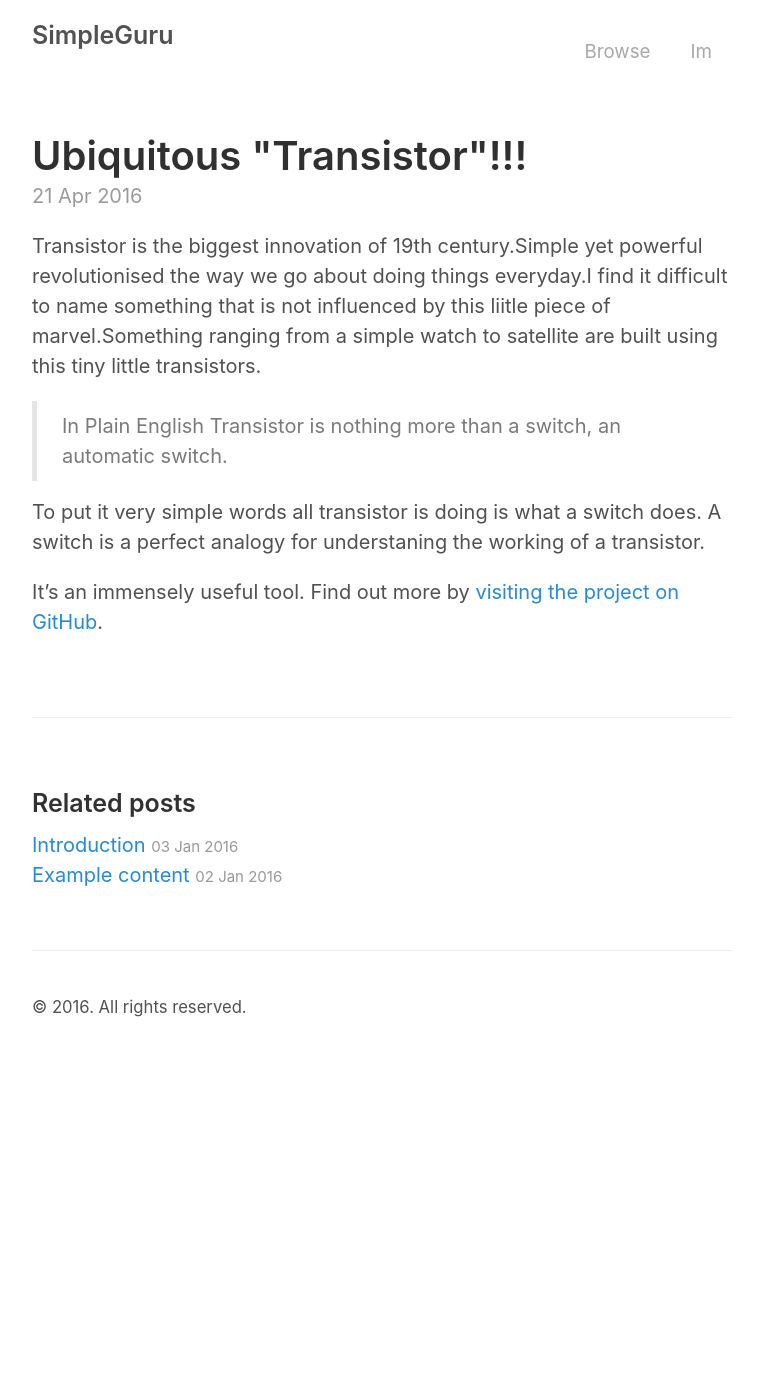
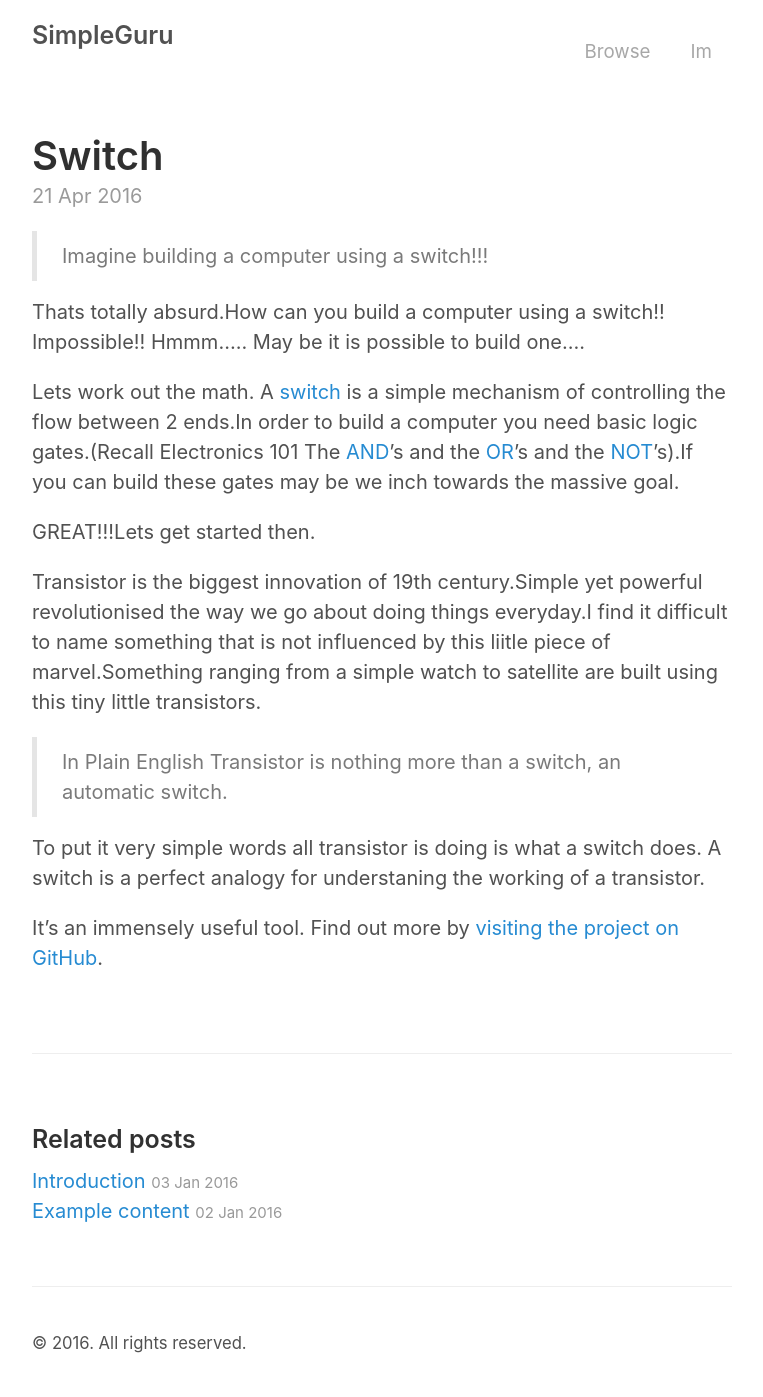
Before and after one commit to simple-guru/simple-guru.github.io, a Jekyll site: the page built from _posts/2016-04-21-transistor.md, in a window 1280 px wide. Shown: the whole page, without its empty margins (258-1021 px from the left). Built offline with Jekyll 4.4.1, drawn with Linux system fonts in a browser that asks for light colours; before the commit the page ends 1061 px from its top, so only the background shows below that.

Commit message:
transister changes

```diff
--- a/_posts/2016-04-21-transistor.md
+++ b/_posts/2016-04-21-transistor.md
@@ -1,7 +1,20 @@
 ---
 layout: post
-title: Ubiquitous "Transistor"!!!
+title: Switch
 ---
+
+> Imagine building a computer using a switch!!!
+
+Thats totally absurd.How can you build a computer using a switch!! Impossible!!
+Hmmm.....
+May be it is possible to build one....
+
+Lets work out the math.
+A [switch](https://en.wikipedia.org/wiki/Switch) is a simple mechanism of controlling the flow between 2 ends.In order to build a computer you need basic logic gates.(Recall Electronics 101 The [AND](https://en.wikibooks.org/wiki/Electronics/Basic_gates)'s and the [OR](https://en.wikibooks.org/wiki/Electronics/Basic_gates)'s and the [NOT](https://en.wikibooks.org/wiki/Electronics/Basic_gates)'s).If you can build these gates may be we inch towards the massive goal.
+
+GREAT!!!Lets get started then.
+
+
 
 Transistor is the biggest innovation of 19th century.Simple yet powerful revolutionised the way we go about doing things everyday.I find it difficult to name something that is not influenced by this liitle piece of marvel.Something ranging from a simple watch to satellite are built using this tiny little transistors.
 
```
